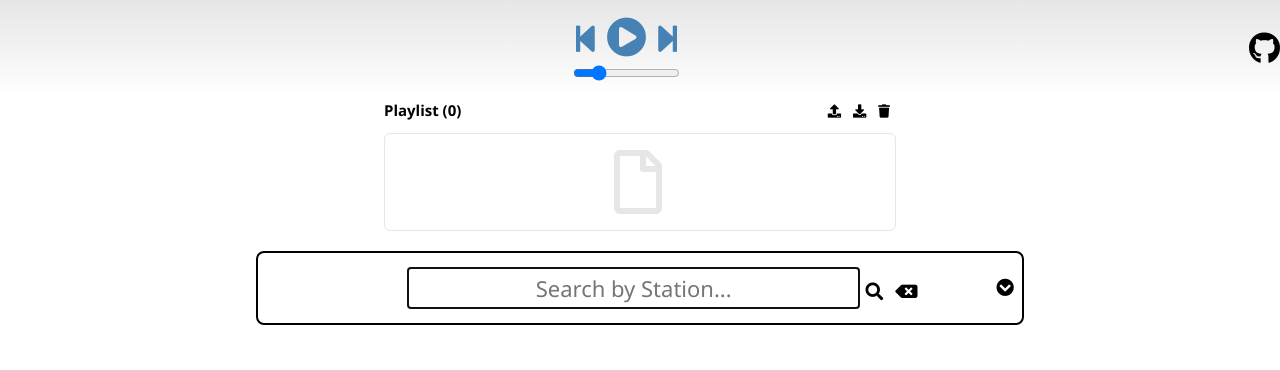
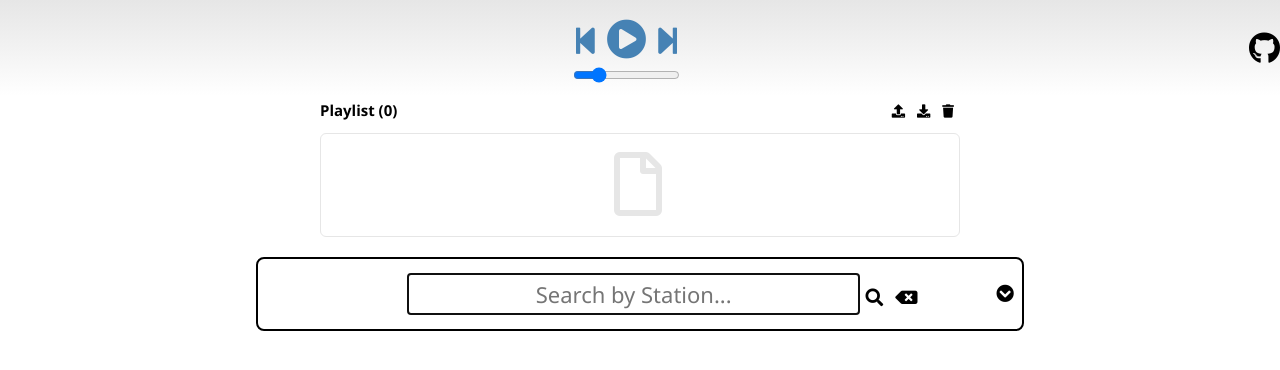
Before and after one commit to m1k3f/RadioPlayer-React, a React (Create React App) app in the folder ClientApp/: page / in a window 1280 px wide. Shown: the top 370 px of the page. Built offline with nearby package versions, Linux system fonts and the light colour scheme.

Commit message:
bug fix, ui & css updates

```diff
--- a/ClientApp/src/components/navbar/controls/StationImage.js
+++ b/ClientApp/src/components/navbar/controls/StationImage.js
@@ -54,7 +54,7 @@ export default class StationImage extends Component {
         let content = null;
         if (this.state.imageSrc != null && this.state.imageSrc.length > 0) {
             content = (
-                <img className="stationImage" src={this.state.imageSrc} alt="Station Image"></img>
+                <img className="stationImage" src={this.state.imageSrc} alt=""></img>
             );
         }
 
--- a/ClientApp/src/components/search/controls/SearchBar.js
+++ b/ClientApp/src/components/search/controls/SearchBar.js
@@ -59,12 +59,14 @@ export default class SearchBar extends Component {
 
     handleClearButtonClick = (e) => {
         this.searchStationName.value = '';
+        if (this.state.showAdvanced) {
             this.searchCountry.value = '';
             this.searchState.value = '';
             this.searchLanguage.value = '';
             this.searchTagList.value = '';
             this.searchCodec.value = '';
             this.searchBitrate.value = '';
+        }
     }
 
     handleExpandButtonClick = (e) => {
--- a/ClientApp/src/css/radio.css
+++ b/ClientApp/src/css/radio.css
@@ -25,8 +25,12 @@ header {
     flex-direction: row;
     justify-content: space-between;
     align-items: center;
-    height: 12vh;
+    min-height: 12vh;
     background-image: linear-gradient(#e6e6e6, #f2f2f2, #ffffff);
+}
+
+header section {
+    padding-top: 4px;
 }
 
 header section .headerControls {
@@ -42,7 +46,7 @@ header section .stationImage {
     width: 50px;
     height: 50px;
     /* margin-right: 10px; */
-    border: 1px solid #e6e6e6;
+    /* border: 1px solid #e6e6e6; */
     margin-top: 4px;
 }
 
@@ -83,7 +87,7 @@ main .stream {
 main .playlist {
     display: flex;
     flex-direction: column;
-    width: 40vw;
+    width: 50vw;
     /* max-height: 30vh; */
     margin-bottom: 10px;
 }
@@ -106,8 +110,11 @@ main .playlist .playlistStations {
     /* overflow-y: scroll; */
     padding-right: 4px;
     padding-left: 4px;
+    padding-top: 2px;
+    padding-bottom: 4px;
     border: 1px solid #e6e6e6;
     border-radius: 6px;
+    overflow-x: hidden;
     overflow-y: auto;
     max-height: 20vh;
 }
@@ -138,17 +145,25 @@ main .playlist .playlistStations .playlistStationItem * {
     min-width: 100%;
 } */
 
-main .playlist .playlistStations .playlistStationItem p {
-    min-width: 85%;
+main .playlist .playlistStations .playlistStationItem a {
+    /* min-width: 60%; */
     white-space: nowrap;
     overflow: hidden;
     text-overflow: ellipsis;
+}
+
+main .playlist .playlistStations .playlistStationItem p {
+    /* min-width: 85%;
+    white-space: nowrap;
+    overflow: hidden;
+    text-overflow: ellipsis; */
     margin-top: 4px;
     margin-bottom: 4px;
 }
 
 main .playlist .playlistStations .playlistStationItem .stationItemControls {
     min-width: 20px;
+    white-space: nowrap;
 }
 
 main .playlist .playlistStations .playlistStationItem .stationItemControls > * {
@@ -164,7 +179,7 @@ main .stationSearch {
     justify-content: center;
     align-items: center;
     z-index: 100;
-    min-width: 60%;
+    width: 60vw;
 }
 
 main .stationSearch .searchControlsAdvanced {
```
Lines whose indentation alone changed are shown as unchanged.
